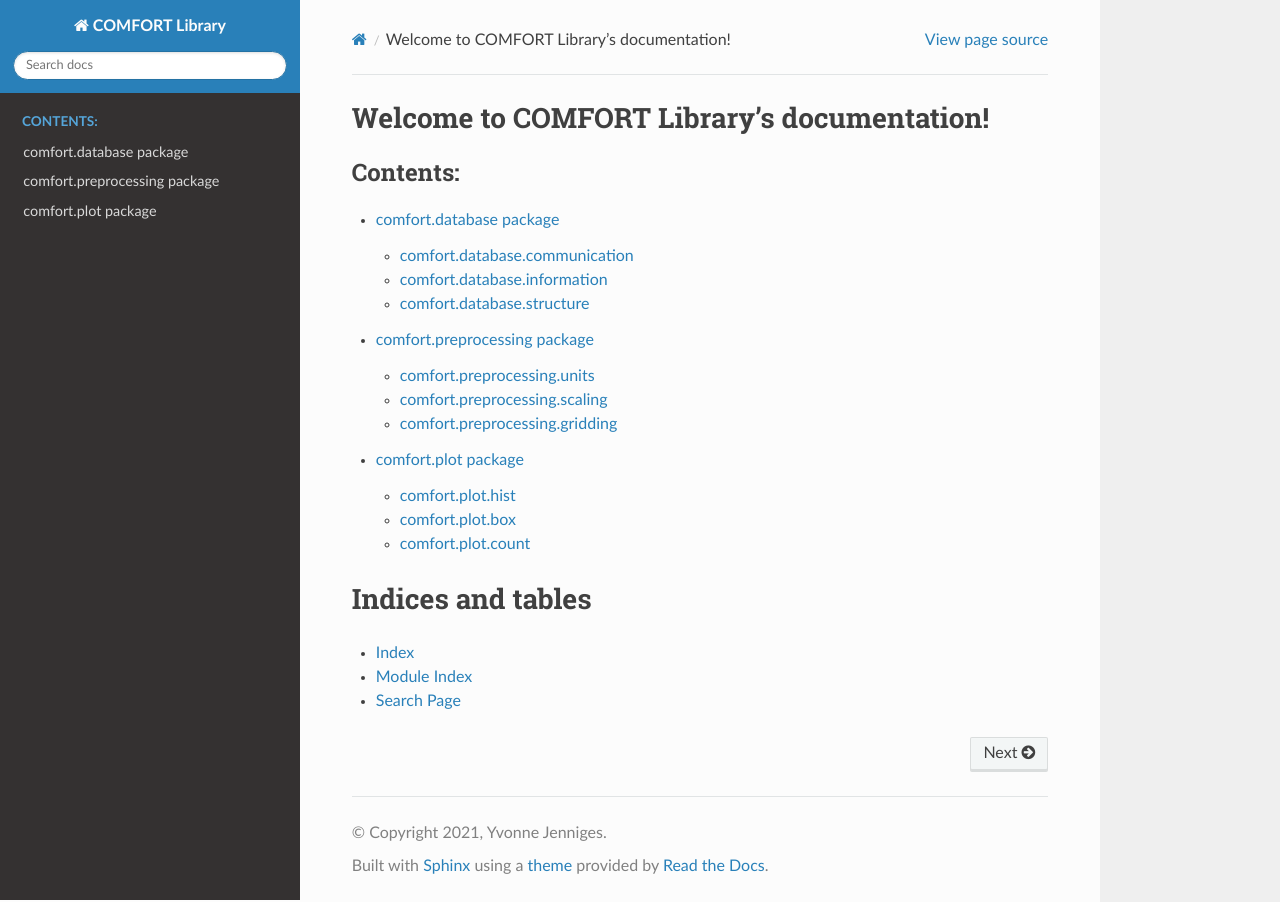
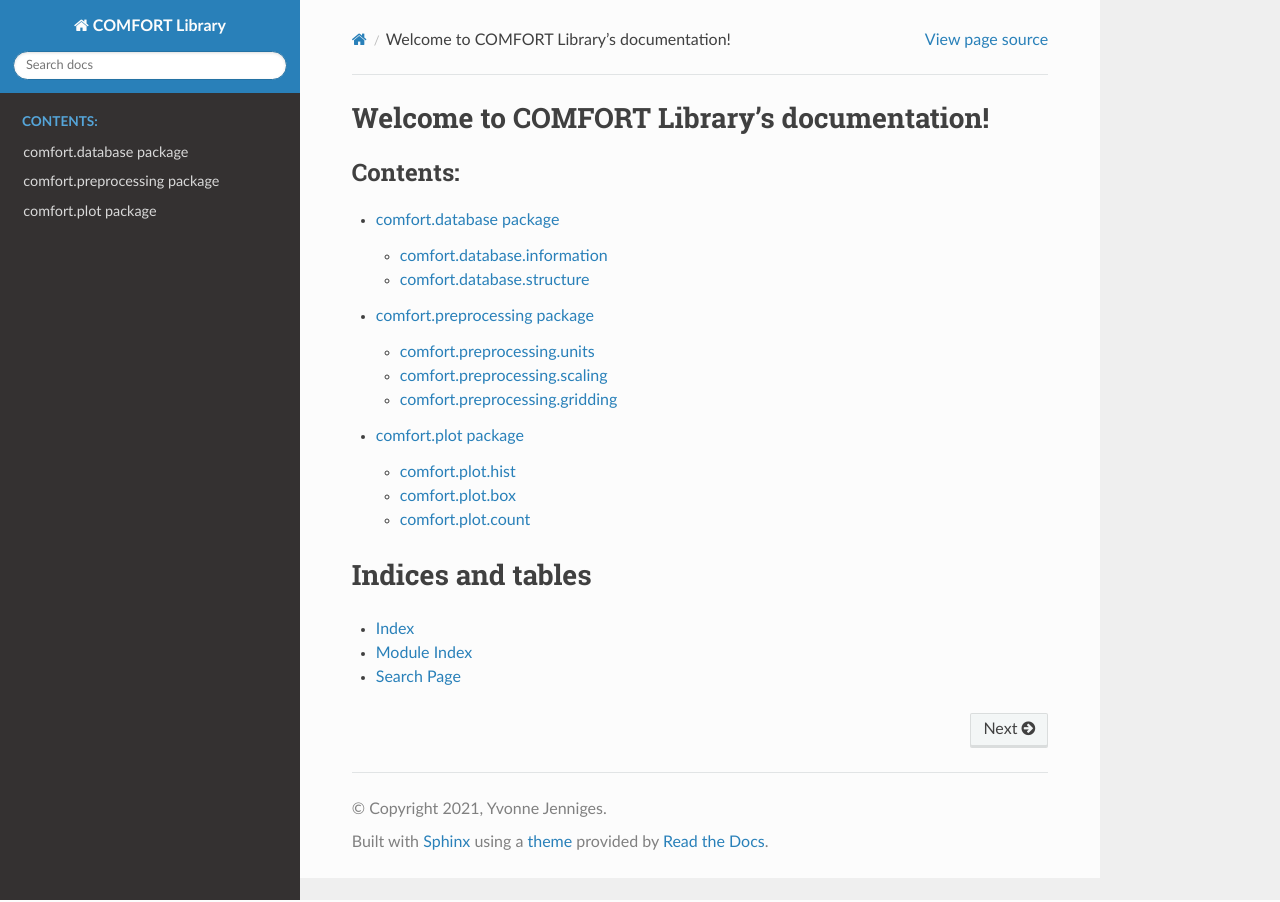
Before and after one commit to y-jenniges/comfort, a Sphinx documentation site: the page built from documentation/source/index.rst, in a window 1280 px wide. Built offline with Sphinx 7.4.7 and the Read the Docs theme 3.1.0, drawn with Linux system fonts in a browser that asks for light colours.

Commit message:
Remove deleted file communcation.py from doc

```diff
--- a/documentation/source/database.rst
+++ b/documentation/source/database.rst
@@ -2,14 +2,6 @@ comfort.database package
 ========================
 
 .. automodule:: comfort.database
-   :members:
-   :undoc-members:
-   :show-inheritance:
-
-comfort.database.communication
--------------------------------
-
-.. automodule:: comfort.database.communication
    :members:
    :undoc-members:
    :show-inheritance:
```
